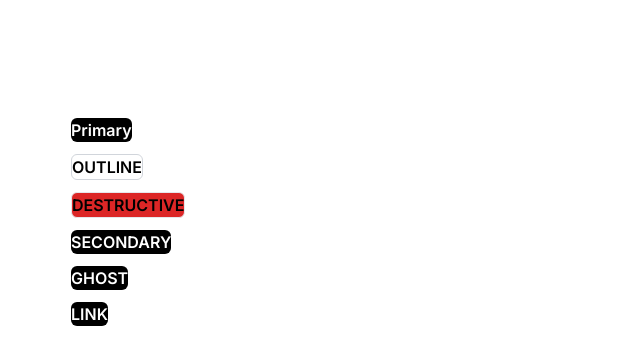
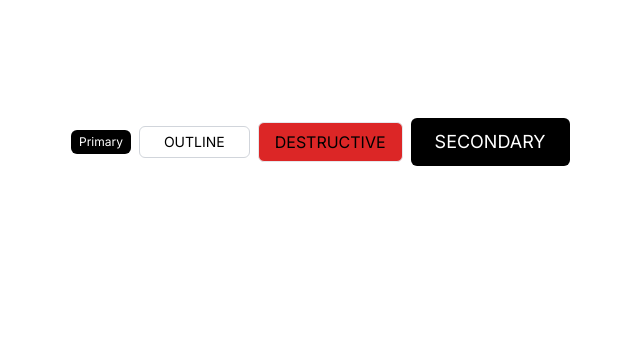
Before and after one commit to montaser77789/Next.js-Design-system, a Next.js app: page / in a window 1280 px wide. Shown: the top 364 px of the page, without its empty margins (47-687 px from the left). Built offline with nearby package versions, Linux system fonts and the light colour scheme.

Commit message:
Button Size

```diff
--- a/src/app/Components/Button.tsx
+++ b/src/app/Components/Button.tsx
@@ -2,7 +2,7 @@ import { ButtonHTMLAttributes, ReactNode } from "react";
 import { cva, type VariantProps } from "class-variance-authority";
 import { tailsindCMerge } from "@/Utils";
 
-const buttonVarients = cva(" block duration-200  rounded-md font-semibold", {
+const buttonVarients = cva(" inline-flex items-center  duration-200  rounded-md ", {
   variants: {
     intent: {
       primary: " bg-black text-white black:bg-white black:text-black ",
@@ -11,9 +11,17 @@ const buttonVarients = cva(" block duration-200  rounded-md font-semibold", {
       destructive:
         "bg-red-600 text-black dark:text-white dark:bg-red-800  border border-gray-30",
     },
+    size: {
+      xs: "px-2 text-xs h-6",
+      sm: "px-6 text-sm h-8",
+      base: "px-4 text-base h-10",
+      lg: "px-6 text-lg h-12",
+    },
   },
+
   defaultVariants: {
     intent: "primary",
+    size: "base",
   },
 });
 
@@ -23,10 +31,13 @@ interface Ipropse
   children: ReactNode;
   className?: string;
 }
-function Button({ children, className, intent, ...rest }: Ipropse) {
+function Button({ children, className, size, intent, ...rest }: Ipropse) {
   return (
     <>
-      <button className={tailsindCMerge(buttonVarients({ intent }))} {...rest}>
+      <button
+        className={tailsindCMerge(buttonVarients({ intent, size }))}
+        {...rest}
+      >
         {children}
       </button>
     </>
--- a/src/app/page.tsx
+++ b/src/app/page.tsx
@@ -4,14 +4,21 @@ import Button from "./Components/Button";
 export default function Home() {
   return (
     <>
-      <main className="min-h-screen p-24 ">
-        <div className="space-y-3 border-2 border-white p-5">
-          <Button intent={"primary"}>Primary</Button>
-          <Button intent={"outline"}>OUTLINE</Button>
-          <Button intent={"destructive"}>DESTRUCTIVE</Button>
-          <Button>SECONDARY</Button>
-          <Button>GHOST</Button>
-          <Button>LINK</Button>
+      <main className="min-h-screen p-24">
+        <div className="flex items-center space-x-2 border-2 border-white p-5">
+          <Button intent={"primary"} size={"xs"}>
+            Primary
+          </Button>
+          <Button intent={"outline"} size={"sm"}>
+            {" "}
+            OUTLINE
+          </Button>
+          <Button intent={"destructive"} size={"base"}>
+            DESTRUCTIVE
+          </Button>
+          <Button size={"lg"}>SECONDARY</Button>
+          {/* <Button>GHOST</Button>
+          <Button>LINK</Button> */}
         </div>
       </main>
     </>
```
